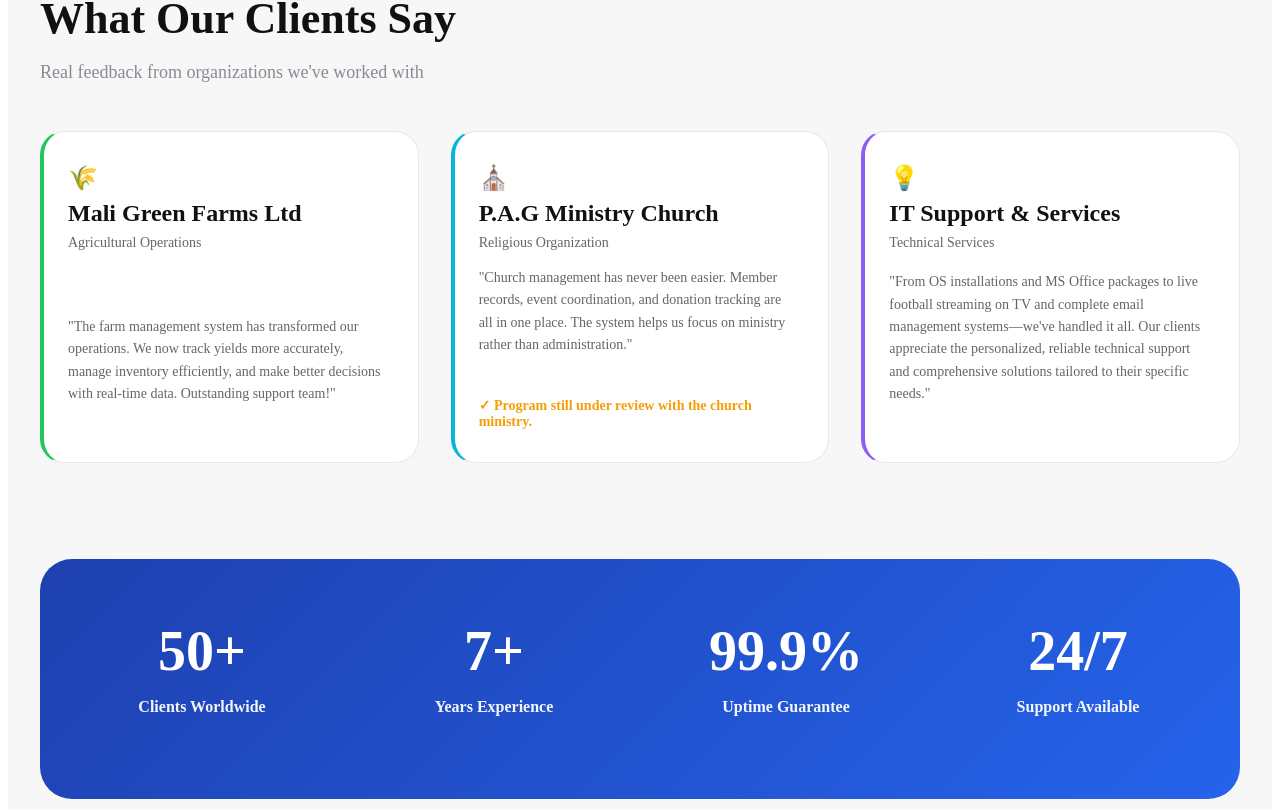
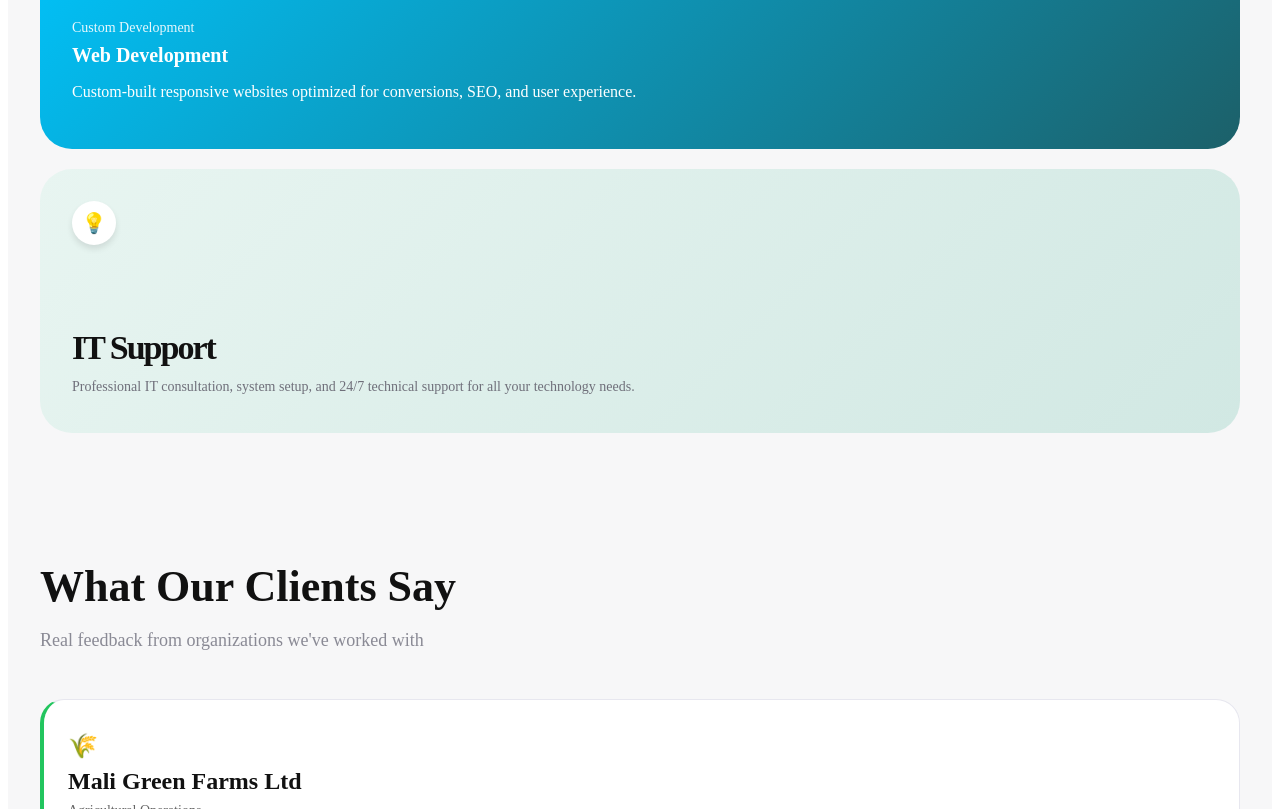
Before and after one commit to badakomora/oceancrashkenya, a React (Create React App) app: page / in a window 1280 px wide. Shown: the part 1651-2460 px from the top of the page. Built offline with nearby package versions, Linux system fonts and the light colour scheme.

Commit message:
general css

```diff
--- a/src/component/Home.tsx
+++ b/src/component/Home.tsx
@@ -320,13 +320,13 @@
 
   productGridSmall: {
     display: "grid" as const,
-    gridTemplateColumns: "repeat(auto-fit, minmax(280px, 1fr))",
+    gridTemplateColumns: "1fr",
     gap: "2rem",
   } as CSSProperties,
 
   cardGrid: {
     display: "grid" as const,
-    gridTemplateColumns: "1fr 1fr",
+    gridTemplateColumns: "1fr",
     gap: "1.25rem",
   } as CSSProperties,
 
@@ -578,7 +578,7 @@
     background: "linear-gradient(135deg, #1e40af 0%, #2563eb 100%)",
     borderRadius: "2rem",
     display: "grid" as const,
-    gridTemplateColumns: "repeat(auto-fit, minmax(200px, 1fr))",
+    gridTemplateColumns: "1fr",
     gap: "2rem",
     position: "relative" as const,
   } as CSSProperties,
@@ -605,7 +605,7 @@
   benefitsSection: {
     marginTop: "5rem",
     display: "grid" as const,
-    gridTemplateColumns: "1fr 1fr",
+    gridTemplateColumns: "1fr",
     gap: "4rem",
     alignItems: "center",
   } as CSSProperties,
@@ -700,15 +700,35 @@
     }
   }
 
+  @media (min-width: 768px) {
+    [data-hero-container] {
+      grid-template-columns: 1fr 1fr;
+    }
+
+    [data-card-grid] {
+      grid-template-columns: 1fr 1fr;
+    }
+
+    [data-reviews-grid] {
+      grid-template-columns: repeat(auto-fit, minmax(300px, 1fr));
+    }
+
+    [data-headline] {
+      font-size: 4.625rem;
+    }
+  }
+
   @media (min-width: 1024px) {
     [data-hero-container] {
       grid-template-columns: 1fr 1fr;
     }
-  }
-
-  @media (min-width: 768px) {
-    [data-headline] {
-      font-size: 4.625rem;
+
+    [data-benefits-section] {
+      grid-template-columns: 1fr 1fr;
+    }
+
+    [data-stats-section] {
+      grid-template-columns: repeat(auto-fit, minmax(200px, 1fr));
     }
   }
 
@@ -778,7 +798,7 @@
   onPaymentClick,
   onExploreClick,
 }) => (
-  <div style={styles.heroContainer} data-hero-container>
+  <div style={styles.heroContainer} data-hero-container data-benefits-section>
     <div style={styles.heroLeft}>
       <span style={styles.badge}>🚀 Custom Business Solutions</span>
 
@@ -855,7 +875,7 @@
       <p style={styles.productsSubtitle}>
         Click for details. Proven reliability.
       </p>
-      <div style={styles.cardGrid}>
+      <div style={styles.cardGrid} data-card-grid>
         {/* Card 1 - Farm Management */}
         <div
           style={{
@@ -1002,10 +1022,11 @@
       <div
         style={{
           display: "grid",
-          gridTemplateColumns: "repeat(auto-fit, minmax(300px, 1fr))",
+          gridTemplateColumns: "1fr",
           gap: "2rem",
           marginTop: "3rem",
         }}
+        data-reviews-grid
       >
         {/* Mali Green Farms Ltd Review */}
         <div
@@ -1286,7 +1307,7 @@
 };
 
 const StatsSection: React.FC = () => (
-  <div style={styles.statsSection}>
+  <div style={styles.statsSection} data-stats-section>
     <div style={styles.statItem}>
       <div style={styles.statNumber}>50+</div>
       <p style={styles.statLabel}>Clients Worldwide</p>
@@ -1307,7 +1328,7 @@
 );
 
 const BenefitsSection: React.FC = () => (
-  <div style={styles.benefitsSection}>
+  <div style={styles.benefitsSection} data-benefits-section>
     <div style={styles.benefitsContent}>
       <h2 style={styles.benefitsTitle}>Why Choose Our Solutions?</h2>
       <div style={styles.benefitsList}>
```
